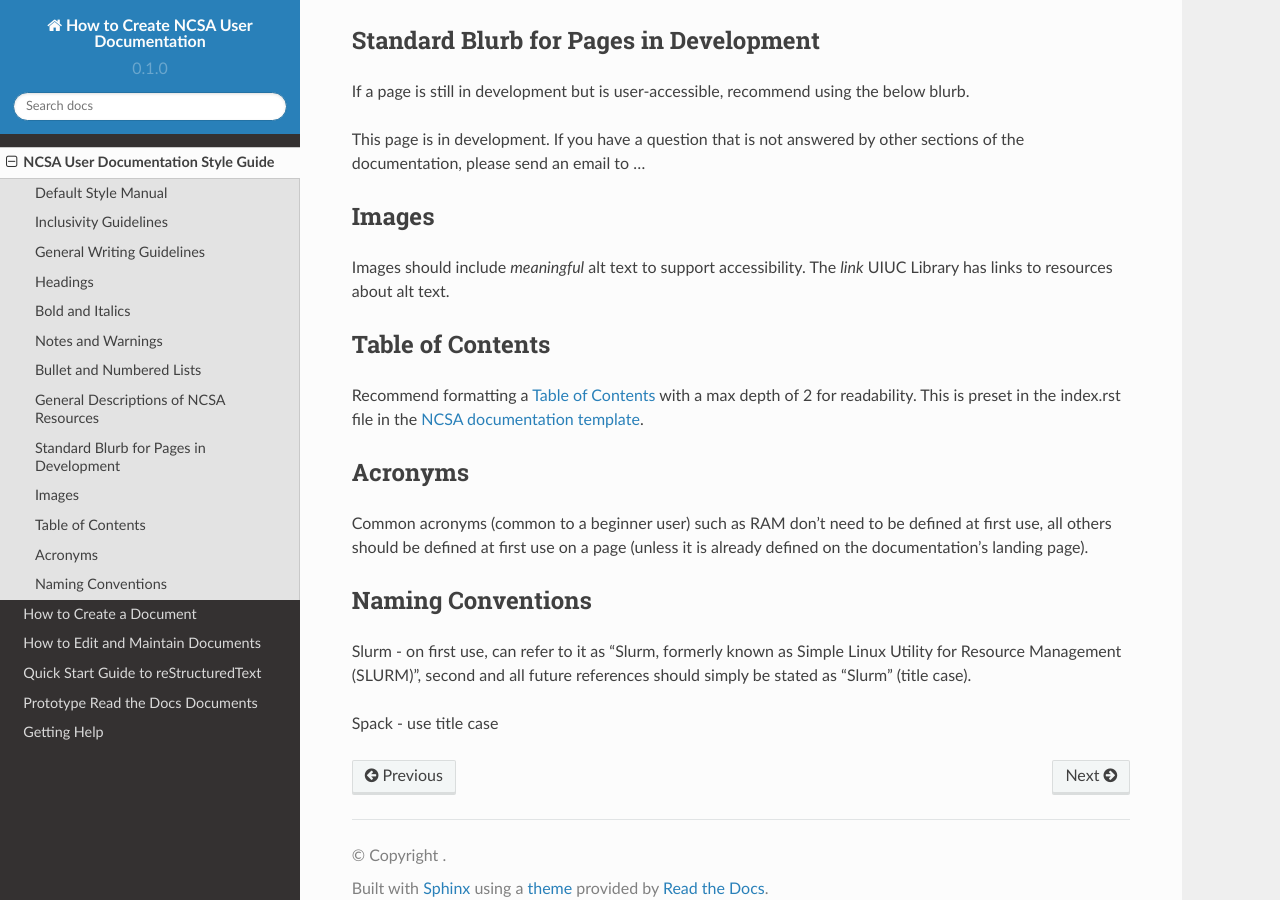
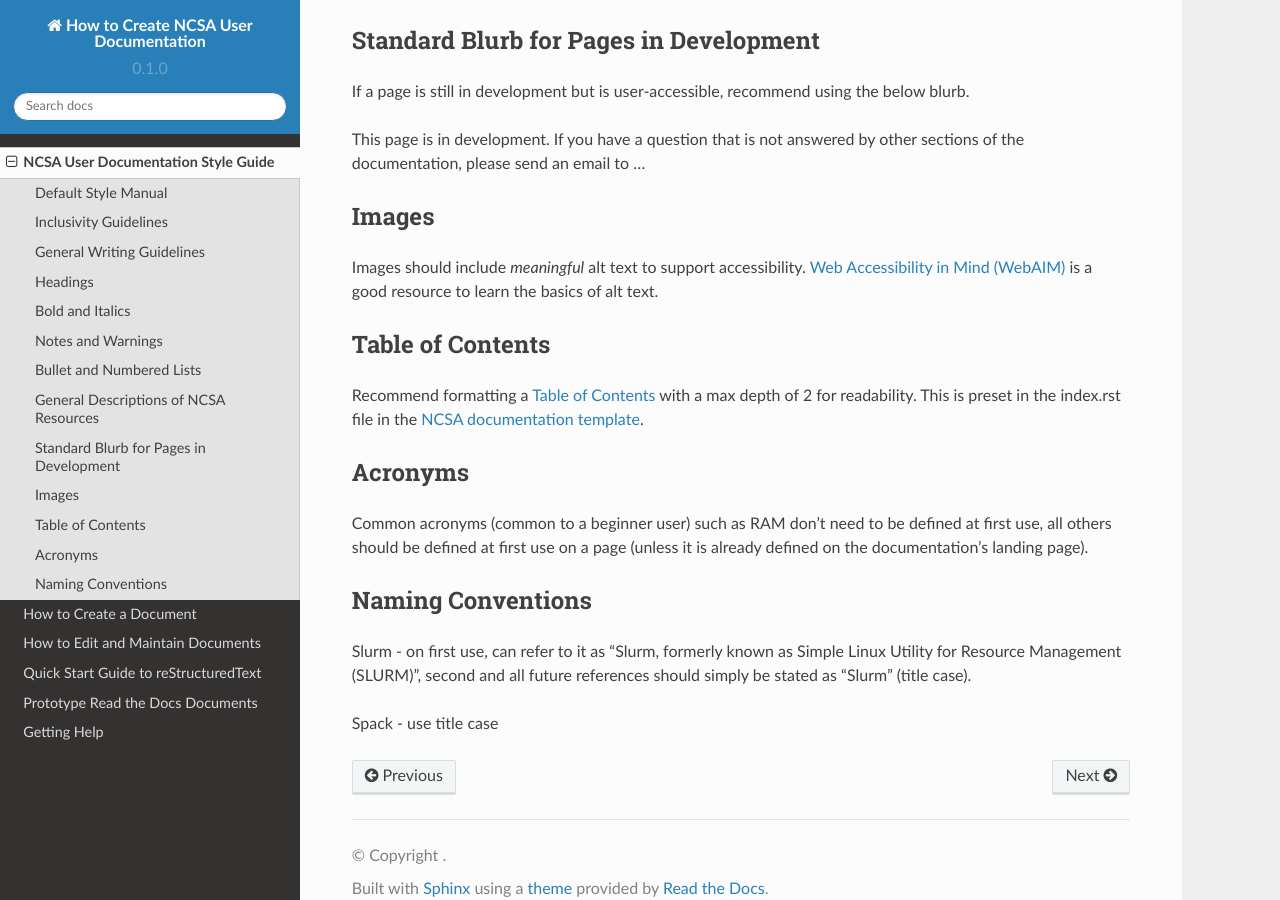
Before and after one commit to lhelms2/howto_rtd, a Sphinx documentation site: the page built from docs/source/style.rst, in a window 1280 px wide and 900 px high, scrolled down 2110 px. Built offline with Sphinx 7.4.7 and the Read the Docs theme 2.0.0, drawn with Linux system fonts in a browser that asks for light colours.

Commit message:
Update style.rst linked to alt text resource

```diff
--- a/docs/source/style.rst
+++ b/docs/source/style.rst
@@ -110,7 +110,9 @@ This page is in development. If you have a question that is not answered by othe
 Images
 -------
 
-Images should include *meaningful* alt text to support accessibility. The *link* UIUC Library has links to resources about alt text.
+Images should include *meaningful* alt text to support accessibility. `Web Accessibility in Mind (WebAIM)`_ is a good resource to learn the basics of alt text.
+
+.. _Web Accessibility in Mind (WebAIM): https://webaim.org/techniques/alttext/
 
 Table of Contents
 ------------------
```
